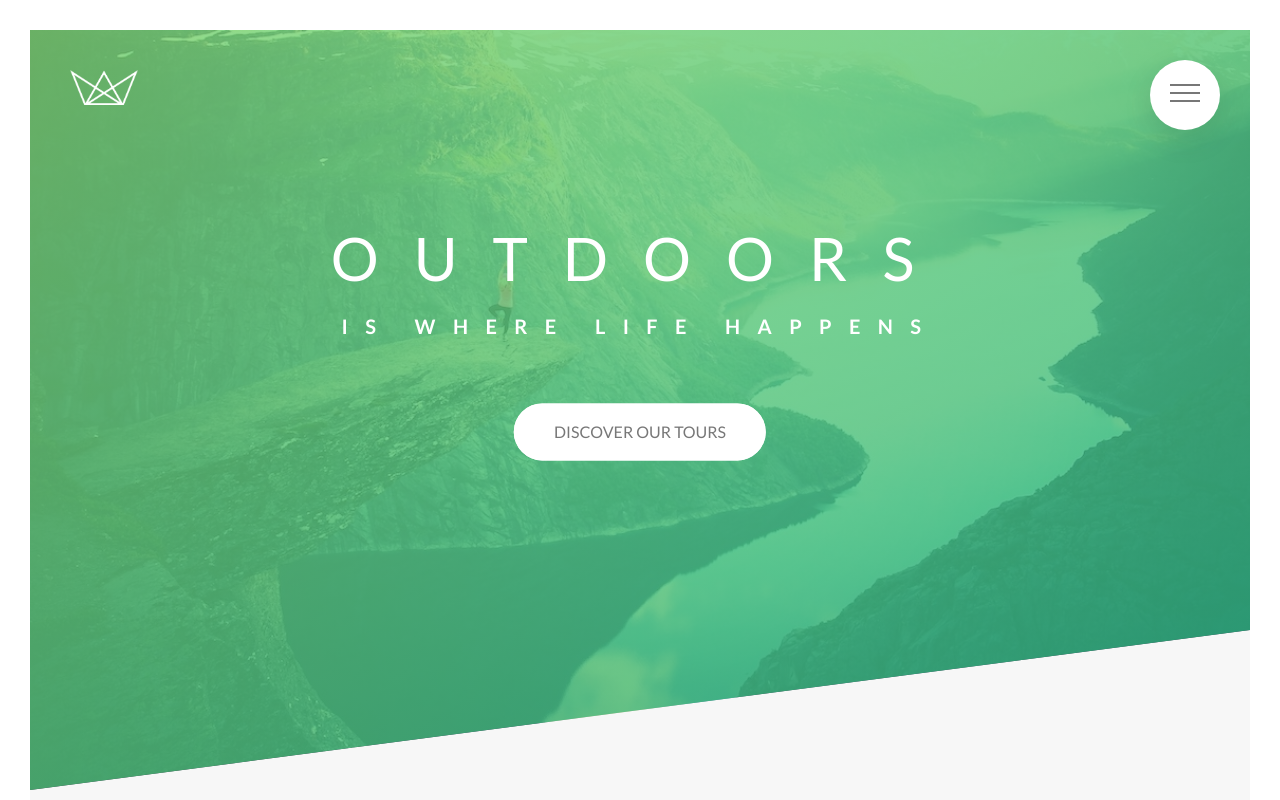
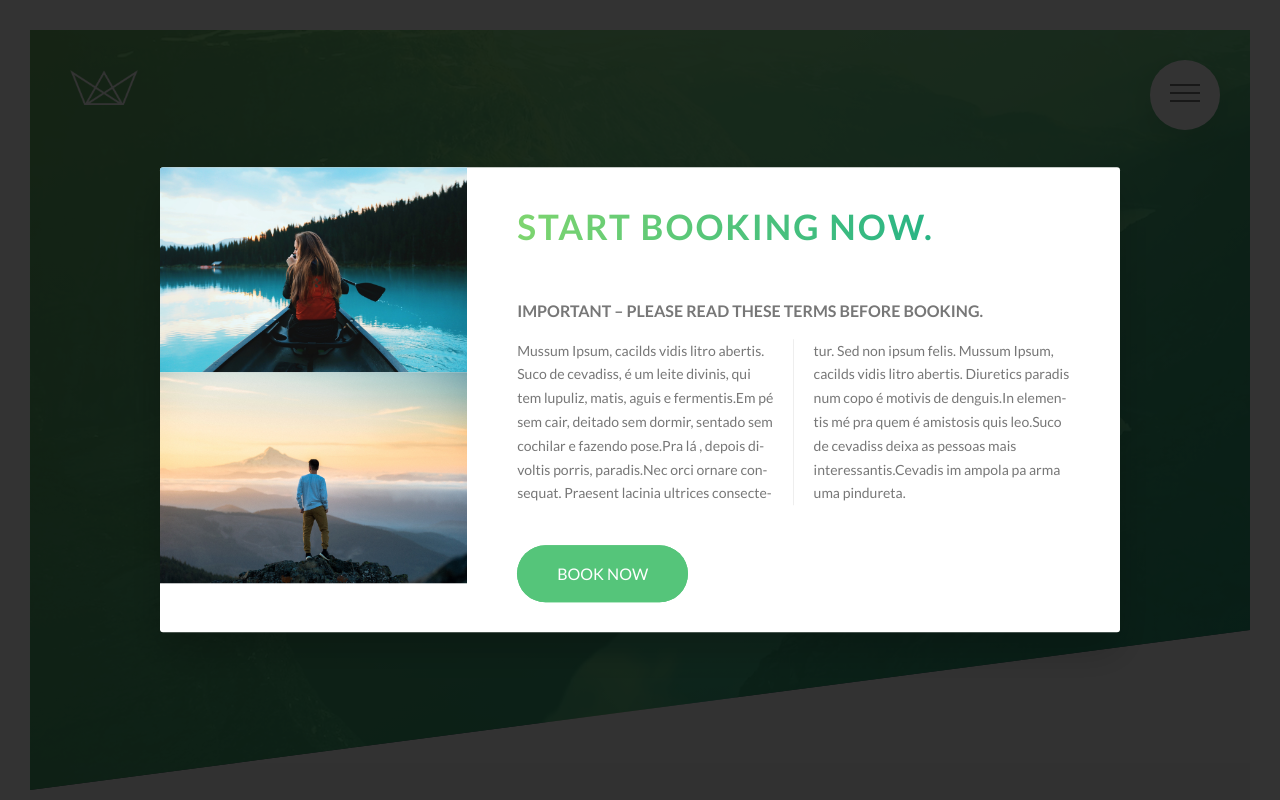
Before and after one commit to lejonu/Advanced-CSS-and-Sass-Flexbox-Grid-Animations-and-More-, a website: page index.html in a window 1280 px wide. Shown: the top 800 px of the page. Drawn offline with Linux system fonts and the light colour scheme.

Commit message:
Building a Pure CSS Popup - Part 1

```diff
--- a/index.html
+++ b/index.html
@@ -450,5 +450,35 @@
         </div>
       </div>
     </footer>
+
+    <div class="popup">
+      <div class="popup__content">
+        <div class="popup__left">
+          <img src="img/nat-8.jpg" alt="Tour Phooto" class="popup__img" />
+          <img src="img/nat-9.jpg" alt="Tour Phooto" class="popup__img" />
+        </div>
+        <div class="popup__right">
+          <h2 class="heading-secondary u-margin-bottom-medium">
+            Start booking now.
+          </h2>
+          <h3 class="heading-tertiary u-margin-bottom-small">
+            Important &ndash; Please read these terms before booking.
+          </h3>
+          <p class="popup__text">
+            Mussum Ipsum, cacilds vidis litro abertis. Suco de cevadiss, é um
+            leite divinis, qui tem lupuliz, matis, aguis e fermentis.Em pé sem
+            cair, deitado sem dormir, sentado sem cochilar e fazendo pose.Pra lá
+            , depois divoltis porris, paradis.Nec orci ornare consequat.
+            Praesent lacinia ultrices consectetur. Sed non ipsum felis. Mussum
+            Ipsum, cacilds vidis litro abertis. Diuretics paradis num copo é
+            motivis de denguis.In elementis mé pra quem é amistosis quis
+            leo.Suco de cevadiss deixa as pessoas mais interessantis.Cevadis im
+            ampola pa arma uma pindureta.
+          </p>
+
+          <a href="" class="btn btn--green">Book now</a>
+        </div>
+      </div>
+    </div>
   </body>
 </html>
--- /dev/null
+++ b/sass/components/_popup.scss
@@ -0,0 +1,61 @@
+.popup {
+  height: 100vh;
+  width: 100%;
+
+  position: fixed;
+  top: 0;
+  left: 0;
+  background-color: rgba($color-black, 0.8);
+  z-index: 9999;
+
+  &__content {
+    @include absCenter;
+
+    width: 75%;
+    // height: 50rem;
+    box-shadow: 0 2rem 4rem rgba($color-black, 0.2);
+    background-color: $color-white;
+    border-radius: 3px;
+    display: table;
+    overflow: hidden;
+  }
+
+  &__left {
+    width: 32%;
+    display: table-cell;
+  }
+
+  &__right {
+    width: 68%;
+    display: table-cell;
+    vertical-align: middle;
+    padding: 3rem 5rem;
+  }
+
+  &__img {
+    display: block;
+    width: 100%;
+  }
+
+  &__text {
+    font-size: 1.4rem;
+    margin-bottom: 4rem;
+
+    // Columns
+    column-count: 2;
+    -moz-column-count: 2;
+    -webkit-column-count: 2;
+
+    column-gap: 4rem;
+    -moz-column-gap: 4rem;
+    -webkit-column-gap: 4rem;
+
+    column-rule: 1px solid $color-grey-light-2;
+    -moz-column-rule: 1px solid $color-grey-light-2;
+    -webkit-column-rule: 1px solid $color-grey-light-2;
+
+    hyphens: auto;
+    -moz-hyphens: auto;
+    -webkit-hyphens: auto;
+  }
+}
--- a/sass/main.scss
+++ b/sass/main.scss
@@ -16,6 +16,7 @@
 @import "components/story";
 @import "components/bg-video";
 @import "components/form";
+@import "components/popup";
 
 @import "layout/header";
 @import "layout/grid";
```
Also changed, not shown: css/style.css.
